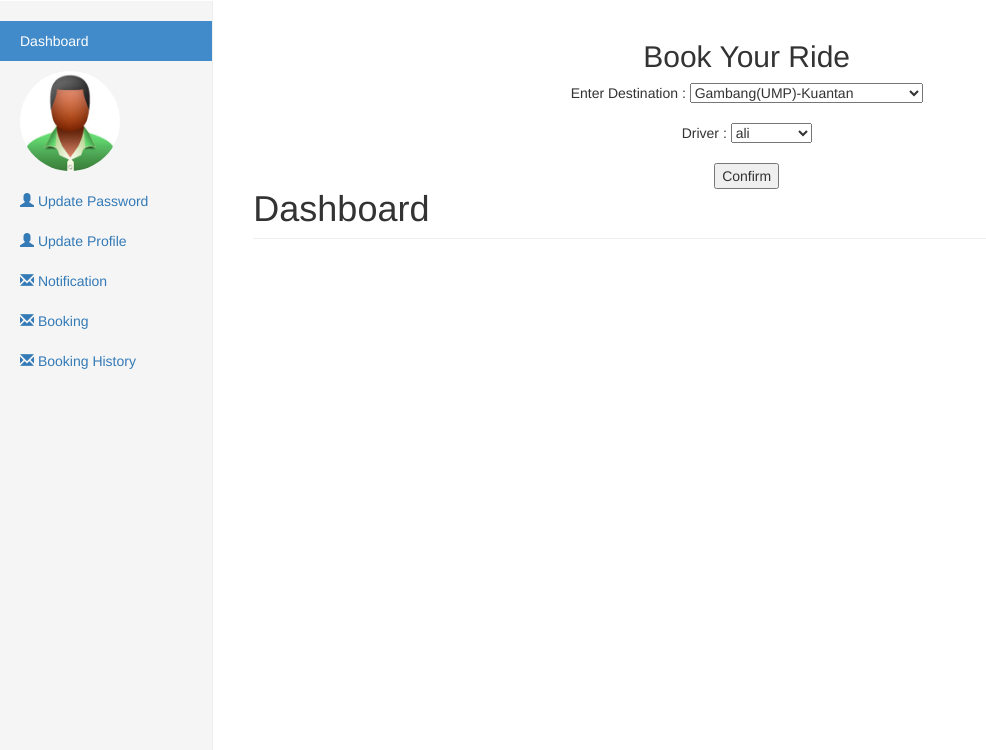
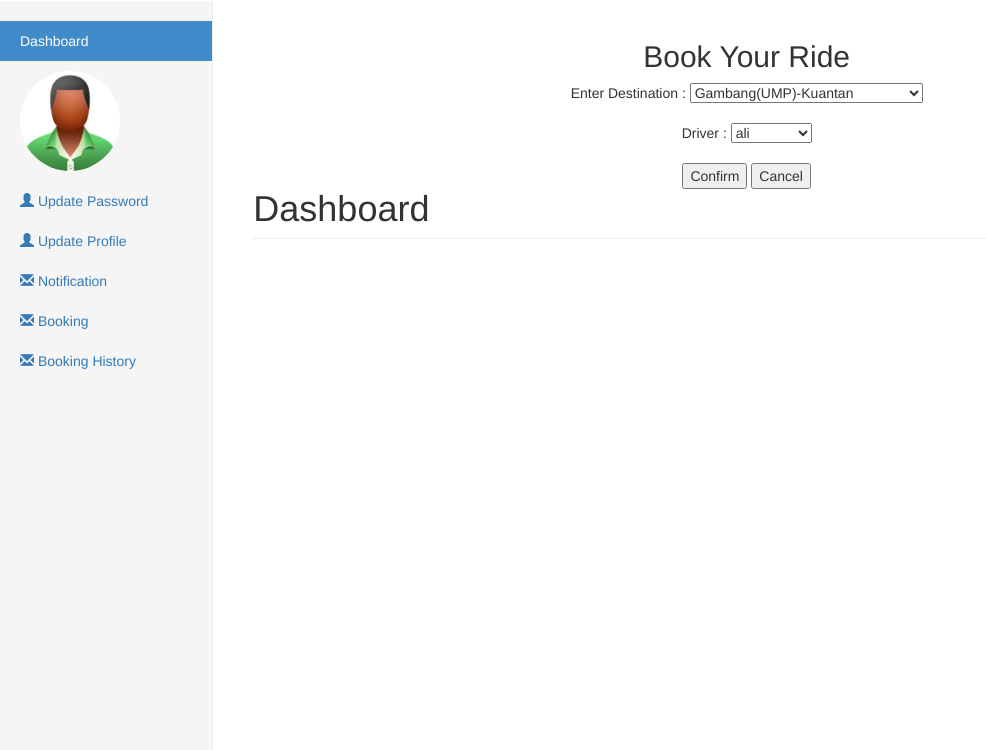
Before and after one commit to sharifah26/sem, a PHP site: page /JomSewa/user/cab.php in a window 1280 px wide. Shown: the part 50-800 px from the top of the page, without its empty margins (0-986 px from the left). Run offline with PHP 8.4, Linux system fonts and the light colour scheme; a user stored in the database is signed in; data comes from the database, SQL or seed files in the repository; data that the repository does not hold is empty; some libraries are stand-ins or nearby versions.

Commit message:
update cab.php

```diff
--- a/JomSewa/user/cab.php
+++ b/JomSewa/user/cab.php
@@ -133,6 +133,7 @@ $con = mysqli_connect("localhost", "root") or die(mysqli_connect_error());
 			echo "</select>";
 ?><br><br>
 			<input type="Submit" name="submit" value="Confirm">
+			<button type="cancel" onclick="window.location='http://localhost/JomSewa/JomSewa/user/index.php?page=booking';return false;">Cancel</button>
 		</center>
 	</form>
 	<h1 class="page-header">Dashboard</h1>
```
